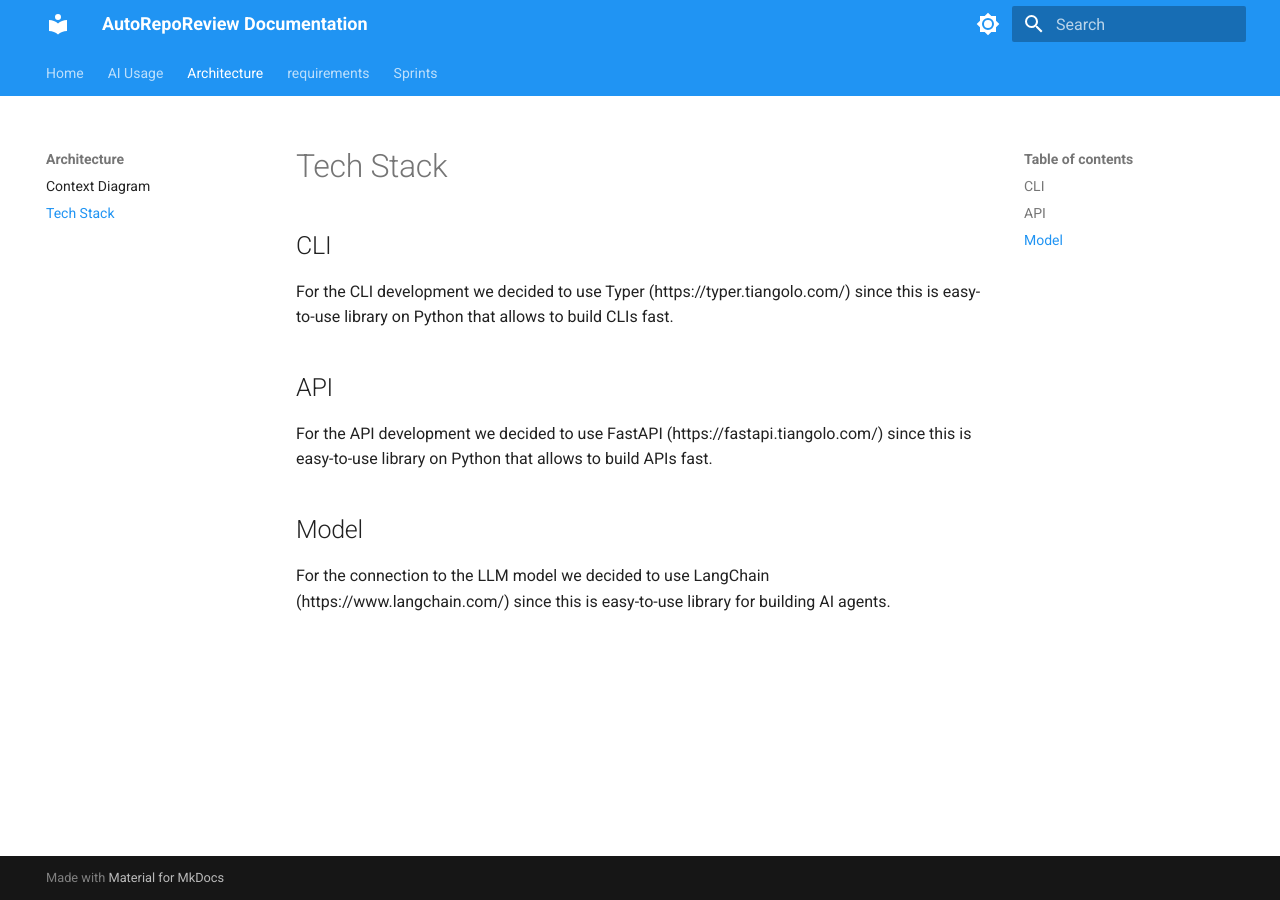
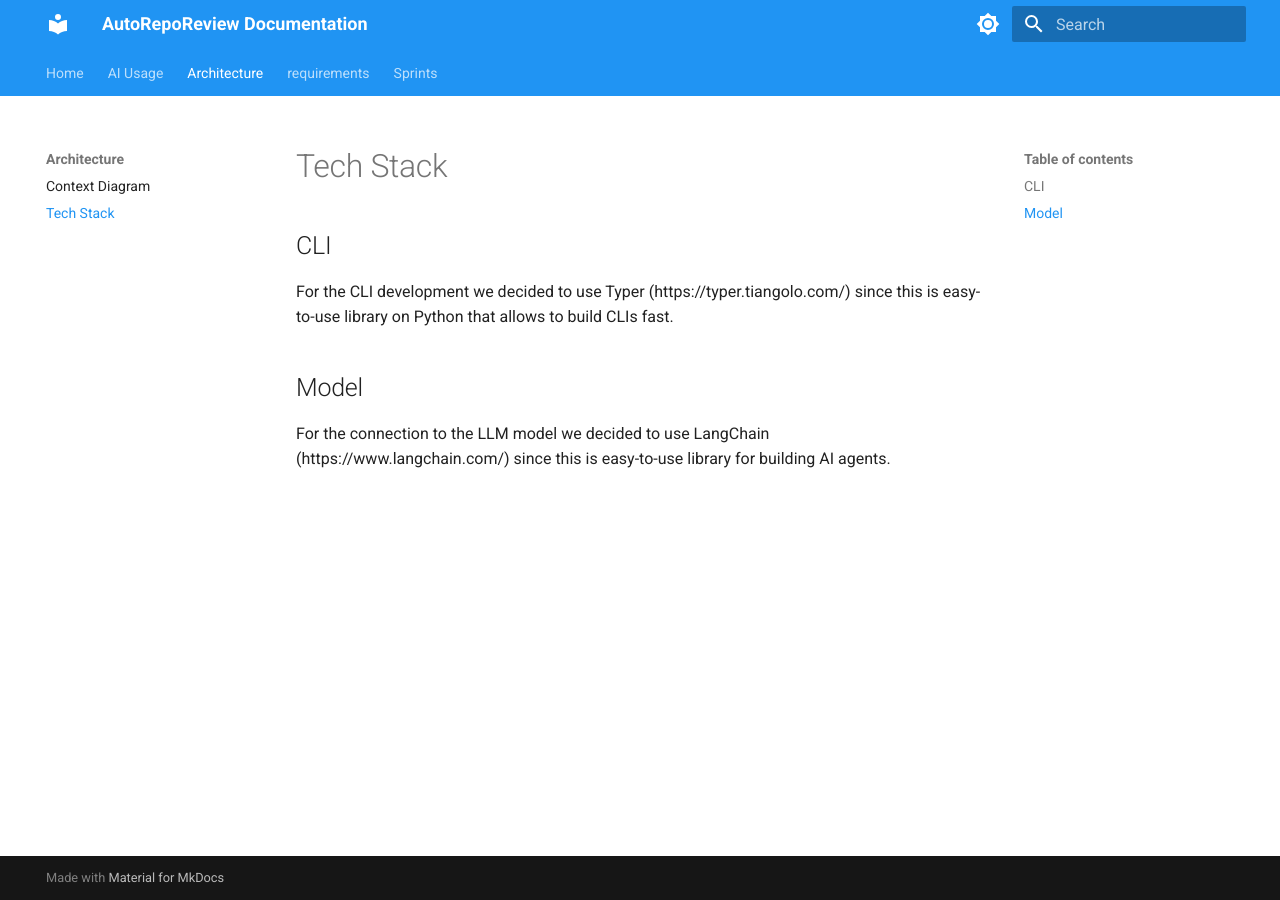
Before and after one commit to AutoRepoReviewITPD/AutoRepoReview, an MkDocs documentation site: the page built from docs/architecture/tech-stack.md, in a window 1280 px wide. Built offline with MkDocs 1.6.1 and Material for MkDocs 9.7.7, drawn with Linux system fonts in a browser that asks for light colours.

Commit message:
remove API mentioning from tech-stack.md

```diff
--- a/docs/architecture/tech-stack.md
+++ b/docs/architecture/tech-stack.md
@@ -4,10 +4,6 @@
 
 For the CLI development we decided to use Typer (https://typer.tiangolo.com/) since this is easy-to-use library on Python that allows to build CLIs fast.
 
-## API
-
-For the API development we decided to use FastAPI (https://fastapi.tiangolo.com/) since this is easy-to-use library on Python that allows to build APIs fast.
-
 ## Model
 
 For the connection to the LLM model we decided to use LangChain (https://www.langchain.com/) since this is easy-to-use library for building AI agents.
```
